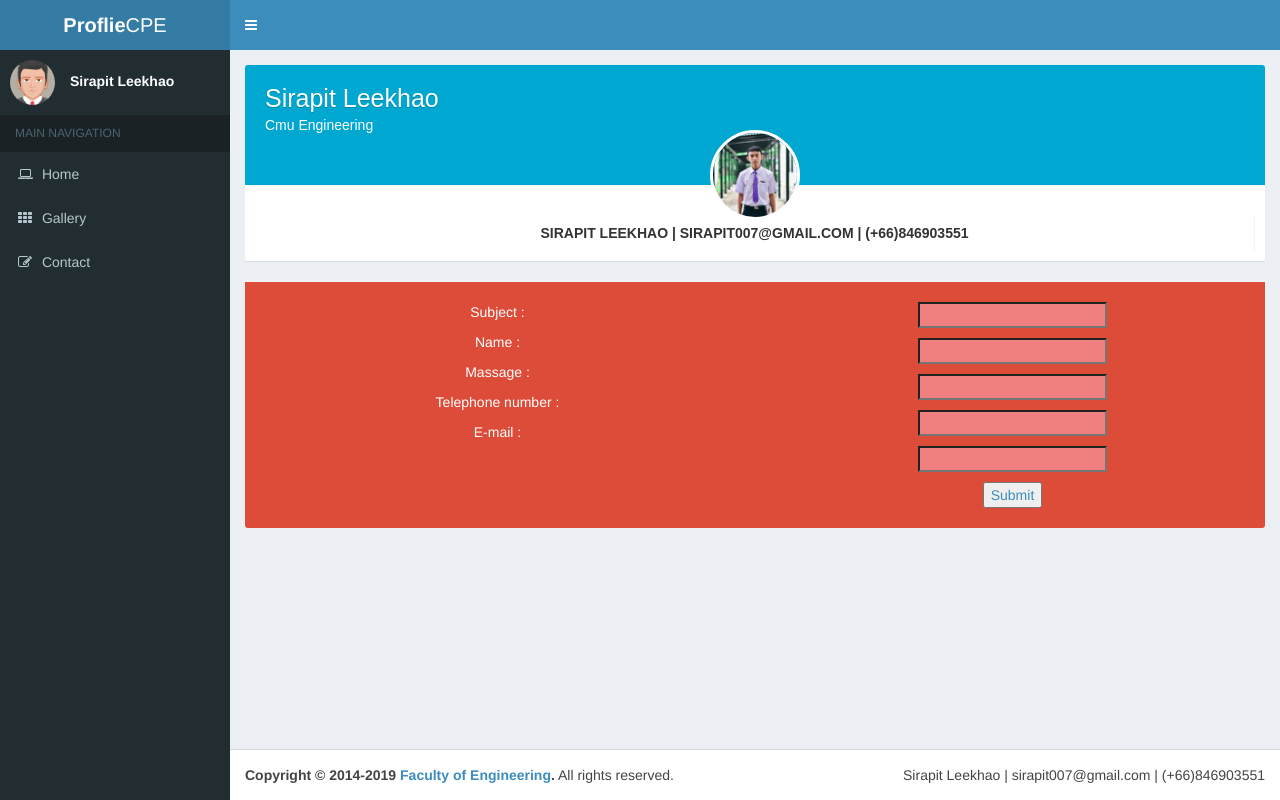
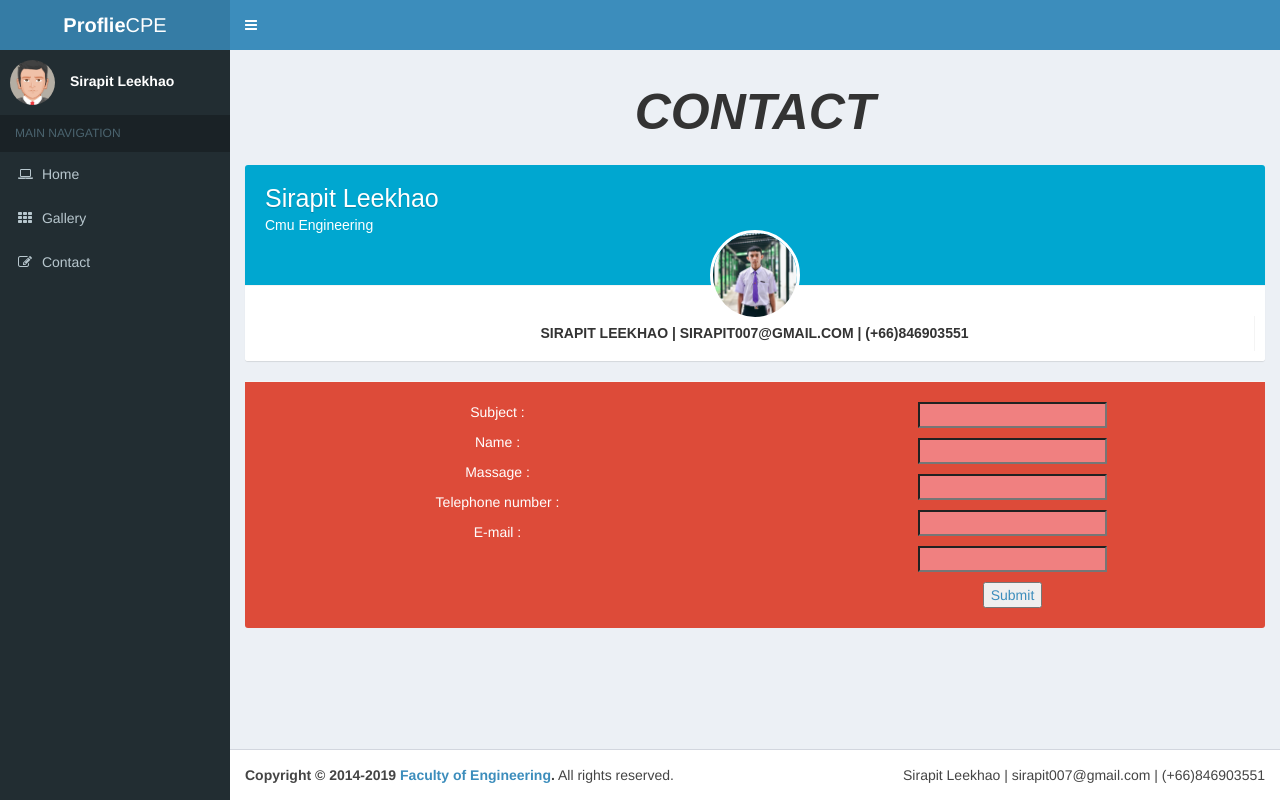
Before and after one commit to sirapit007/lab2, a plain HTML site: page index3.html in a window 1280 px wide. Drawn offline with nearby package versions, Linux system fonts and the light colour scheme.

Commit message:
Add files via upload

```diff
--- a/index3.html
+++ b/index3.html
@@ -69,7 +69,11 @@
         <!-- =============================================== -->
 
         <div class="content-wrapper">
-
+            <section class="content-header">
+                <h3 style="font-size: 50px;" align="center">
+                  <em><b>CONTACT</b></em>
+                </h3>
+              </section>
           <section class="content">
             <div class="row">
 
```
